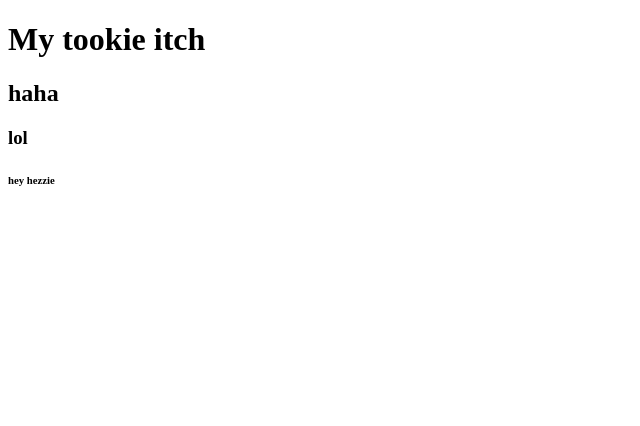
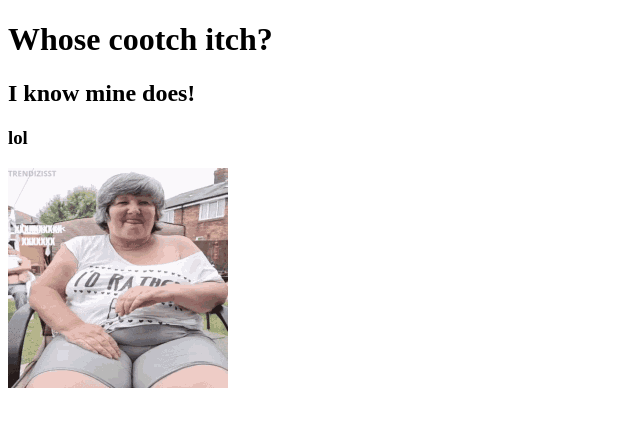
Before and after one commit to copelandwyattpeters/web-programming-test, a plain HTML site: page index.html in a window 1280 px wide. Shown: the whole page, without its empty margins (0-640 px from the left). Drawn offline with Linux system fonts and the light colour scheme.

Commit message:
Cooch Itch

```diff
--- a/index.html
+++ b/index.html
@@ -2,12 +2,12 @@
 <html lang="en">
 <head>
     <meta charset="UTF-8">
-    <title>Practice Site</title>
+    <title>Whose cootch itch?</title>
 </head>
 <body>
-    <h1>My tookie itch</h1>
-    <h2>haha</h2>
+    <h1>Whose cootch itch?</h1>
+    <h2>I know mine does!</h2>
     <h3>lol</h3>
-    <h6>hey hezzie</h6>
+    <img src="itchy-scratching.gif" alt="CoochItching">
 </body>
 </html>
```
Also changed, not shown: itchy-scratching.gif (added).
